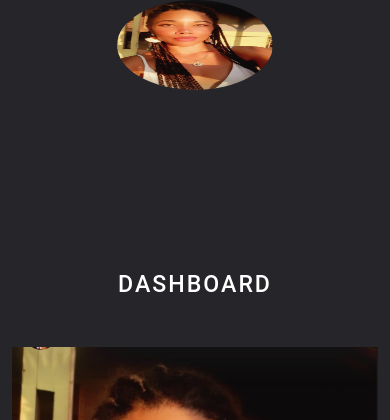
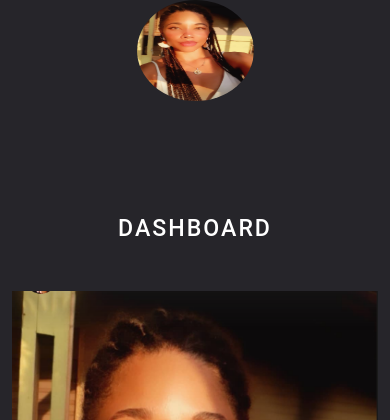
Before and after one commit to David-HUMBLOT/Moukatali, a PHP site: page /edsa-Moukat-a-li/profile.html in a window 390 px wide. Shown: the part 68-488 px from the top of the page. Run offline with PHP 8.4, Linux system fonts and the light colour scheme; some libraries are stand-ins or nearby versions.

Commit message:
ok avatar profil

```diff
--- a/css/style-profil.css
+++ b/css/style-profil.css
@@ -198,10 +198,18 @@ nav img {
 }
 
 .avatar-profil img{
-    width: 40%;
-    height: 40%;
+    width: 15%;
+    height: 70%;
     border-radius: 50%;
 }
+
+@media (max-width: 575.98px) {
+
+    .avatar-profil img{
+        width: 30%;
+        height: 60%;
+        border-radius: 50%;
+    }
 
 .info-profil p:first-child {
     font-size: 1.25em;
@@ -242,4 +250,15 @@ nav img {
         text-align: center;
         line-height: 70px;
     }
+
+
+
+
 }
+
+/* // Extra small devices (portrait phones, less than 576px) */
+
+
+
+ }
+/*
```
